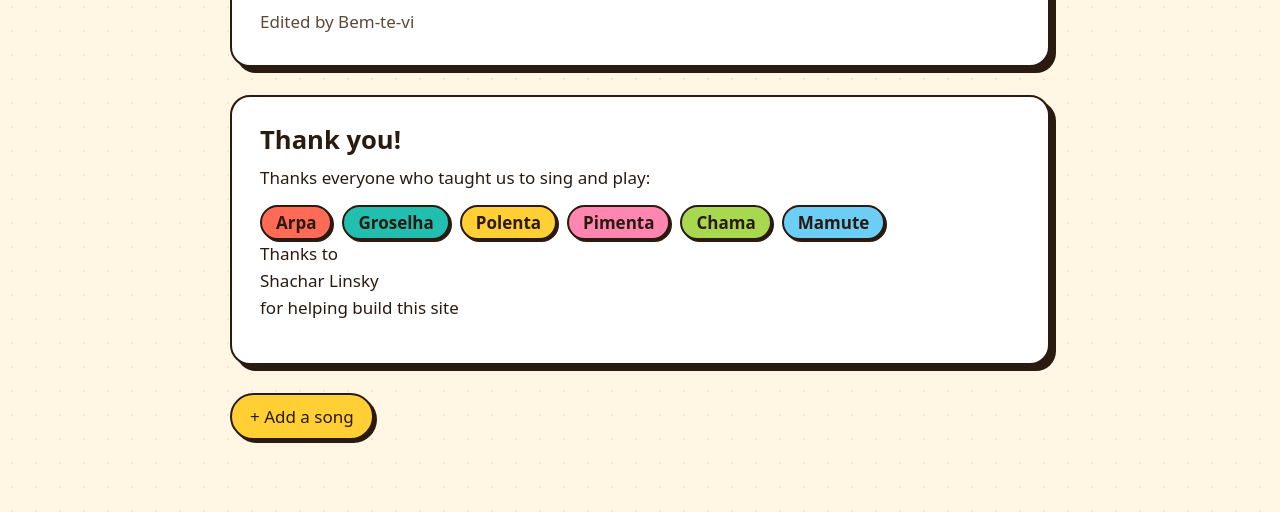
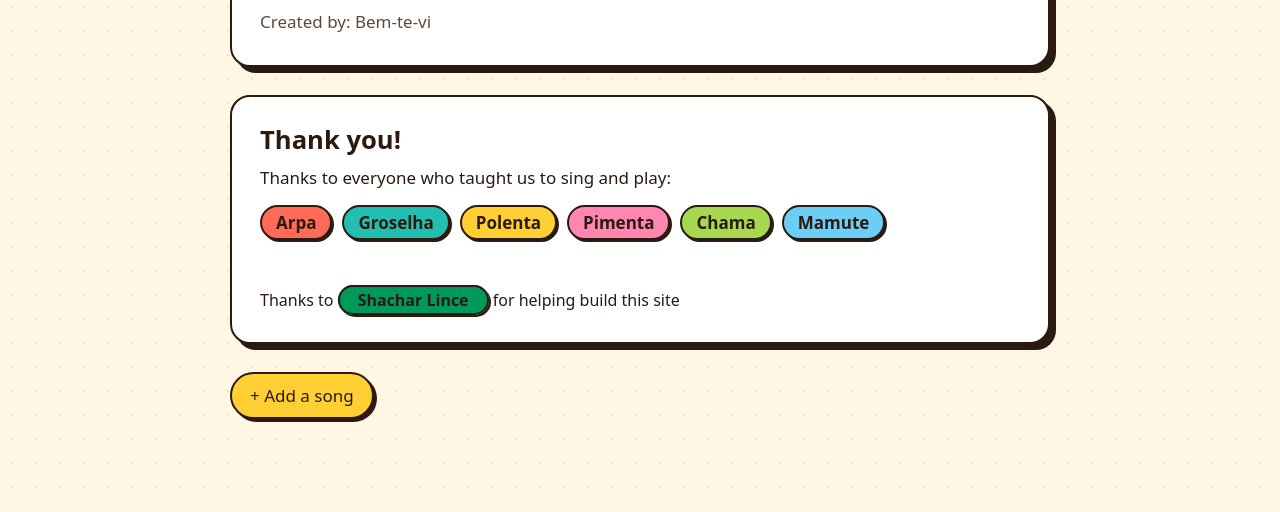
Before and after one commit to BemteviCapoeira/capoeira, an Astro site: page /capoeira/en/about in a window 1280 px wide. Shown: the part 653-1165 px from the top of the page. After the commit the page ends 1144 px from the top, so only its background shows below. Built offline with nearby package versions, Linux system fonts and the light colour scheme; Astro itself is replaced by a stand-in of ours.

Commit message:
Add thanks to Shahar lince

```diff
--- a/src/content/welcome/he.md
+++ b/src/content/welcome/he.md
@@ -1,4 +1,4 @@
 שלום חברות וחברים יקרים,
 
 
-זהו אוסף שירי קפואירה, שנוצר כדי שנוכל לשיר יחד ולהמשיך לתדלק את האימונים באנרגיה של קפואירה אבאדה. עבור כל שיר, יש את המילים וקישור לביצוע ביוטיוב. השירים מחולקים לשירי Benguela ושירי São Bento. האתר נראה יותר טוב במחשב ואפשר להתקין את האפליקציה על הטלפון. כרגע זו גרסה ראשונית, מדי פעם נוסיף לכאן שירים ושיפורים. נשמח לשמוע הצעות ופידבק. תודה שבאתם לבקר. נפגש ברודה!
+זהו אוסף שירי קפואירה, שנוצר כדי שנוכל לשיר יחד ולהמשיך לתדלק את האימונים באנרגיה של קפואירה אבאדה. עבור כל שיר, יש את המילים וקישור לביצוע ביוטיוב. השירים מחולקים לשירי Benguela ושירי São Bento. האתר נראה יותר טוב במחשב ואפשר להתקין את האפליקציה בטלפון. כרגע זו גרסה ראשונית, מדי פעם נוסיף לכאן שירים ושיפורים. נשמח לקבל הצעות ופידבק. תודה שבאתם לבקר. נפגש ברודה!
--- a/src/data/site.ts
+++ b/src/data/site.ts
@@ -17,12 +17,12 @@ export const SITE_TEXT = {
     group: "קבוצת יום ד' בהדרכת גרדואדה קיטוצ'י",
     thanksIntro: 'תודה לכל מי שלימד אותנו לשיר ולנגן:',
     thanks: ['ארפה', 'גרוזליה', 'פולנטה', 'פימנטה', 'שאמה', "מאמוצ'י"],
-    siteThanksIntro: 'תודה ל',
+    siteThanksIntro: 'תודה ל ',
     siteThanks: ['שחר לינסי'],
-    siteThanksOutro: 'שעזר בבניית האתר',
-    credit: 'עריכה: Bemtevi',
+    siteThanksOutro: ' שעזר בבניית האתר',
+    credit: 'נוצר על ידי: Bem-te-vi',
     /** Printed at the bottom of every song sheet. */
-    createdBy: 'נוצר על ידי Bem-te-vi',
+    createdBy: 'נוצר על ידי Bemtevi',
 
   },
   en: {
@@ -31,13 +31,13 @@ export const SITE_TEXT = {
     description: 'Capoeira songs in Portuguese, with English and Hebrew translations, YouTube performances and printable lyrics page.',
     club: 'Pardes Hanna club, Professora Harpa',
     group: 'Wednesday group, led by Graduada Quitute',
-    thanksIntro: 'Thanks everyone who taught us to sing and play:',
+    thanksIntro: 'Thanks to everyone who taught us to sing and play:',
     thanks: ['Arpa', 'Groselha', 'Polenta', 'Pimenta', 'Chama', 'Mamute'],
-    siteThanksIntro: 'Thanks to',
-    siteThanks: ['Shachar Linsky'],
-    siteThanksOutro: 'for helping build this site',
-    credit: 'Edited by Bem-te-vi',
-    createdBy: 'Created by Bemtevi',
+    siteThanksIntro: 'Thanks to ',
+    siteThanks: ['Shachar Lince'],
+    siteThanksOutro: ' for helping build this site',
+    credit: 'Created by: Bem-te-vi',
+    createdBy: 'Created by: Bemtevi',
   },
 } satisfies Record<Locale, Record<string, string | string[]>>;
 
--- a/src/pages/[...lang]/about.astro
+++ b/src/pages/[...lang]/about.astro
@@ -43,9 +43,7 @@ const NAME_COLORS = ['coral', 'turquoise', 'yellow', 'pink', 'lime', 'sky'];
       </ul>
       <p class="site-thanks">
         {site.siteThanksIntro}
-        <span class="names">
-          {site.siteThanks.map((name, i) => <span style={`--c:var(--${NAME_COLORS[i % NAME_COLORS.length]})`} class="name-pill">{name}</span>)}
-        </span>
+        {site.siteThanks.map((name) => <strong class="name-pill" style="--c:var(--coral)">{name}</strong>)}
         {site.siteThanksOutro}
       </p>
     </section>
@@ -131,6 +129,20 @@ const NAME_COLORS = ['coral', 'turquoise', 'yellow', 'pink', 'lime', 'sky'];
     box-shadow: 2px 2px 0 var(--ink);
   }
 
+  .site-thanks {
+    margin: 48px 0 0;
+    font-size: 1rem;
+  }
+
+  .site-thanks .name-pill {
+    padding: 2px 18px;
+    font-weight: 600;
+    background: var(--green);
+    border: 2px solid var(--ink);
+    border-radius: 999px;
+    box-shadow: 2px 2px 0 var(--ink);
+  }
+
   .add-song {
     margin: 0;
   }
```
